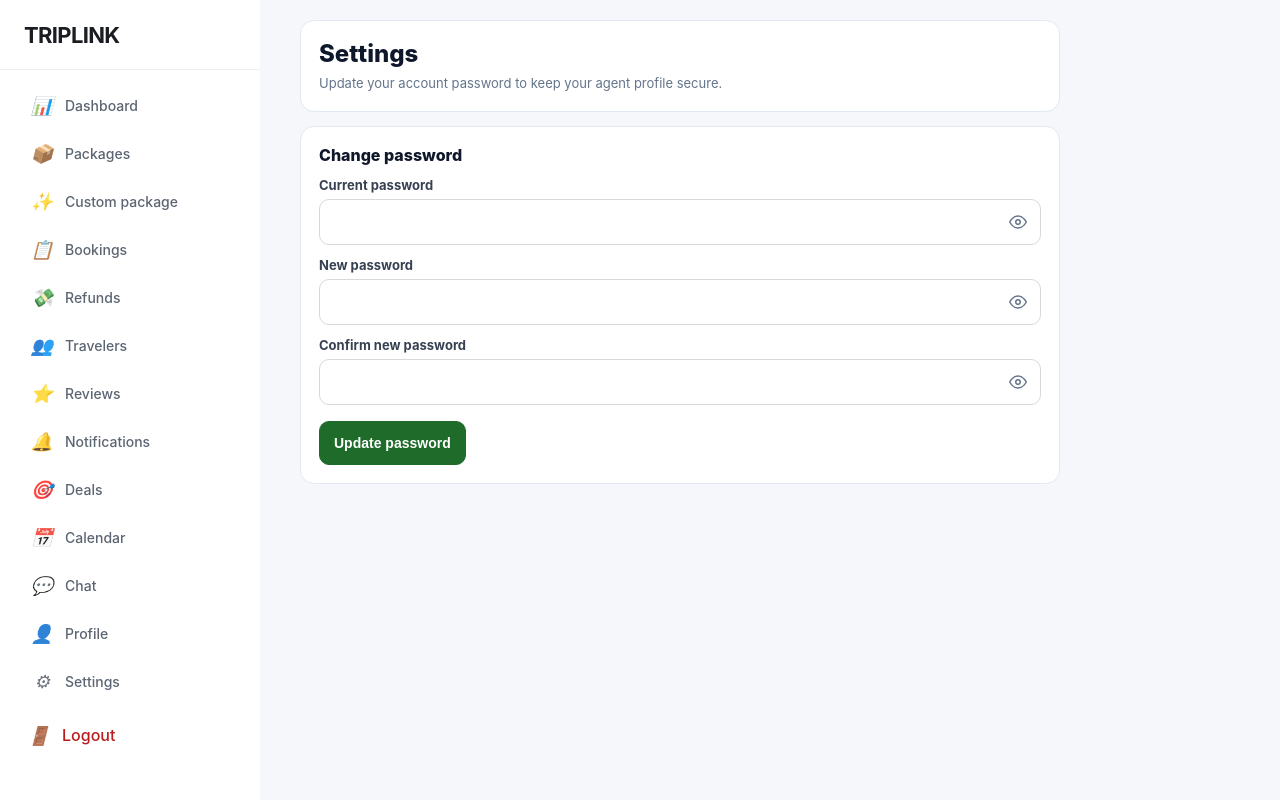
After one commit to Explorerohan/Rohan-Rai-TRIPLINK, a Django app: template BACKEND/templates/agent_settings.html in a window 1280 px wide. The commit adds this page. Run offline with Django 5.2, Linux system fonts and the light colour scheme; the template is opened without the code that fills it, so the values that code supplies are empty.

Commit message:
feat(settings): add agent settings view for password change functionality; update navigation to include settings link in agent dashboard

```diff
--- a/BACKEND/TRIPLINK/urls.py
+++ b/BACKEND/TRIPLINK/urls.py
@@ -28,7 +28,7 @@ from accounts.views import (
     agent_edit_package_view, agent_delete_package_view,
     agent_package_detail_view, agent_travelers_view, agent_bookings_view, agent_calendar_view,
     agent_custom_packages_view, agent_custom_package_detail_view,
-    agent_chat_view, agent_reviews_view, agent_deals_view,
+    agent_chat_view, agent_reviews_view, agent_deals_view, agent_settings_view,
 )
 
 urlpatterns = [
@@ -47,6 +47,7 @@ urlpatterns = [
     path('refunds/agent/', agent_refunds_view, name='agent_refunds'),
     path('notifications/agent/', agent_notifications_view, name='agent_notifications'),
     path('profile/agent/', agent_profile_view, name='agent_profile'),
+    path('settings/agent/', agent_settings_view, name='agent_settings'),
     # Package management URLs
     path('packages/agent/', agent_packages_view, name='agent_packages'),
     path('packages/agent/add/', agent_add_package_view, name='agent_add_package'),
--- a/BACKEND/accounts/views.py
+++ b/BACKEND/accounts/views.py
@@ -12,7 +12,7 @@ from urllib.error import URLError, HTTPError
 from urllib.parse import urlencode
 from urllib.request import urlopen
 from django.conf import settings
-from django.contrib.auth import authenticate, login, logout, get_user_model
+from django.contrib.auth import authenticate, login, logout, get_user_model, update_session_auth_hash
 from django.core.cache import cache
 from django.contrib import messages
 from django.db import transaction
@@ -1919,6 +1919,53 @@ def agent_profile_view(request):
     return render(request, 'agent_profile.html', context)
 
 
+def agent_settings_view(request):
+    """Agent settings page (currently password change)."""
+    if not request.user.is_authenticated or request.user.role != Roles.AGENT:
+        messages.error(request, 'Access denied. Agent access required.')
+        return redirect('login')
+
+    if request.method == "POST":
+        current_password = (request.POST.get("current_password") or "").strip()
+        new_password = request.POST.get("new_password") or ""
+        confirm_password = request.POST.get("confirm_password") or ""
+
+        if not current_password or not new_password or not confirm_password:
+            messages.error(request, "All password fields are required.")
+            return redirect("agent_settings")
+
+        if not request.user.check_password(current_password):
+            messages.error(request, "Current password is incorrect.")
+            return redirect("agent_settings")
+
+        if len(new_password) < 8:
+            messages.error(request, "New password must be at least 8 characters.")
+            return redirect("agent_settings")
+
+        if new_password != confirm_password:
+            messages.error(request, "New password and confirm password do not match.")
+            return redirect("agent_settings")
+
+        request.user.set_password(new_password)
+        request.user.save(update_fields=["password"])
+        update_session_auth_hash(request, request.user)
+        messages.success(request, "Password updated successfully.")
+        return redirect("agent_settings")
+
+    try:
+        agent_profile = AgentProfile.objects.get(user=request.user)
+        display_name = agent_profile.full_name
+    except AgentProfile.DoesNotExist:
+        display_name = request.user.email.split('@')[0]
+
+    context = {
+        'user': request.user,
+        'display_name': display_name,
+        'active_nav': 'settings',
+    }
+    return render(request, 'agent_settings.html', context)
+
+
 def agent_travelers_view(request):
     """View to list all travelers for the agent"""
     if not request.user.is_authenticated or request.user.role != Roles.AGENT:
--- /dev/null
+++ b/BACKEND/templates/agent_settings.html
@@ -0,0 +1,129 @@
+{% extends 'base_agent.html' %}
+
+{% block title %}Agent Settings - TRIPLINK{% endblock %}
+
+{% block agent_extra_css %}
+<style>
+.settings-wrap{max-width:760px;display:grid;gap:14px}
+.page-head{background:#fff;border:1px solid #e2e8f0;border-radius:14px;padding:18px}
+.page-head h1{margin:0 0 6px;font-size:24px;color:#0f172a;font-weight:800}
+.page-head p{margin:0;color:#64748b;font-size:13px;line-height:1.45}
+.messages{display:grid;gap:8px}
+.msg{list-style:none;padding:11px 14px;border-radius:10px;font-size:13px;font-weight:600}
+.msg.success{background:#dcfce7;color:#166534;border:1px solid #bbf7d0}
+.msg.error{background:#fee2e2;color:#991b1b;border:1px solid #fecaca}
+.msg.warning{background:#fef3c7;color:#92400e;border:1px solid #fde68a}
+.card{background:#fff;border:1px solid #e2e8f0;border-radius:14px;padding:18px}
+.card h2{margin:0 0 12px;font-size:16px;font-weight:800;color:#0f172a}
+.row{display:grid;gap:6px;margin-bottom:12px}
+.row label{font-size:13px;font-weight:700;color:#374151}
+.row input{width:100%;height:46px;border:1px solid #d5d9dd;border-radius:10px;padding:0 12px;font-size:14px;color:#111827;background:#fff}
+.row input:focus{outline:none;border-color:#1f6b2a;box-shadow:0 0 0 3px rgba(31,107,42,.10)}
+.password-wrap{position:relative}
+.password-wrap input{padding-right:44px}
+.toggle-visibility{position:absolute;right:8px;top:50%;transform:translateY(-50%);width:30px;height:30px;border:none;background:transparent;cursor:pointer;color:#64748b;display:flex;align-items:center;justify-content:center;padding:0}
+.toggle-visibility:hover{color:#1f6b2a}
+.eye-icon{width:18px;height:18px;display:block}
+.eye-off{display:none}
+.toggle-visibility.visible .eye-on{display:none}
+.toggle-visibility.visible .eye-off{display:block}
+.actions{display:flex;gap:10px;padding-top:4px}
+.btn{height:44px;padding:0 14px;border-radius:10px;border:1px solid transparent;font-size:14px;font-weight:700;cursor:pointer}
+.btn.primary{background:#1f6b2a;border-color:#1f6b2a;color:#fff}
+.btn.primary:hover{background:#185323}
+</style>
+{% endblock agent_extra_css %}
+
+{% block main_content %}
+<div class="settings-wrap">
+  <section class="page-head">
+    <h1>Settings</h1>
+    <p>Update your account password to keep your agent profile secure.</p>
+  </section>
+
+  {% if messages %}
+  <ul class="messages">
+    {% for message in messages %}
+      <li class="msg {{ message.tags }}">{{ message }}</li>
+    {% endfor %}
+  </ul>
+  {% endif %}
+
+  <section class="card">
+    <h2>Change password</h2>
+    <form method="post" action="{% url 'agent_settings' %}">
+      {% csrf_token %}
+      <div class="row">
+        <label for="current_password">Current password</label>
+        <div class="password-wrap">
+          <input type="password" id="current_password" name="current_password" required>
+          <button type="button" class="toggle-visibility" data-target="current_password" aria-label="Show password">
+            <svg class="eye-icon eye-on" viewBox="0 0 24 24" fill="none" stroke="currentColor" stroke-width="2" aria-hidden="true">
+              <path d="M1 12s4-8 11-8 11 8 11 8-4 8-11 8S1 12 1 12z"></path>
+              <circle cx="12" cy="12" r="3"></circle>
+            </svg>
+            <svg class="eye-icon eye-off" viewBox="0 0 24 24" fill="none" stroke="currentColor" stroke-width="2" aria-hidden="true">
+              <path d="M17.94 17.94C16.19 19.18 14.17 20 12 20 5 20 1 12 1 12c1.24-2.31 2.93-4.32 4.94-5.94"></path>
+              <path d="M9.9 4.24A10.94 10.94 0 0 1 12 4c7 0 11 8 11 8a21.66 21.66 0 0 1-2.17 3.19"></path>
+              <path d="M14.12 14.12a3 3 0 1 1-4.24-4.24"></path>
+              <path d="M1 1l22 22"></path>
+            </svg>
+          </button>
+        </div>
+      </div>
+      <div class="row">
+        <label for="new_password">New password</label>
+        <div class="password-wrap">
+          <input type="password" id="new_password" name="new_password" minlength="8" required>
+          <button type="button" class="toggle-visibility" data-target="new_password" aria-label="Show password">
+            <svg class="eye-icon eye-on" viewBox="0 0 24 24" fill="none" stroke="currentColor" stroke-width="2" aria-hidden="true">
+              <path d="M1 12s4-8 11-8 11 8 11 8-4 8-11 8S1 12 1 12z"></path>
+              <circle cx="12" cy="12" r="3"></circle>
+            </svg>
+            <svg class="eye-icon eye-off" viewBox="0 0 24 24" fill="none" stroke="currentColor" stroke-width="2" aria-hidden="true">
+              <path d="M17.94 17.94C16.19 19.18 14.17 20 12 20 5 20 1 12 1 12c1.24-2.31 2.93-4.32 4.94-5.94"></path>
+              <path d="M9.9 4.24A10.94 10.94 0 0 1 12 4c7 0 11 8 11 8a21.66 21.66 0 0 1-2.17 3.19"></path>
+              <path d="M14.12 14.12a3 3 0 1 1-4.24-4.24"></path>
+              <path d="M1 1l22 22"></path>
+            </svg>
+          </button>
+        </div>
+      </div>
+      <div class="row">
+        <label for="confirm_password">Confirm new password</label>
+        <div class="password-wrap">
+          <input type="password" id="confirm_password" name="confirm_password" minlength="8" required>
+          <button type="button" class="toggle-visibility" data-target="confirm_password" aria-label="Show password">
+            <svg class="eye-icon eye-on" viewBox="0 0 24 24" fill="none" stroke="currentColor" stroke-width="2" aria-hidden="true">
+              <path d="M1 12s4-8 11-8 11 8 11 8-4 8-11 8S1 12 1 12z"></path>
+              <circle cx="12" cy="12" r="3"></circle>
+            </svg>
+            <svg class="eye-icon eye-off" viewBox="0 0 24 24" fill="none" stroke="currentColor" stroke-width="2" aria-hidden="true">
+              <path d="M17.94 17.94C16.19 19.18 14.17 20 12 20 5 20 1 12 1 12c1.24-2.31 2.93-4.32 4.94-5.94"></path>
+              <path d="M9.9 4.24A10.94 10.94 0 0 1 12 4c7 0 11 8 11 8a21.66 21.66 0 0 1-2.17 3.19"></path>
+              <path d="M14.12 14.12a3 3 0 1 1-4.24-4.24"></path>
+              <path d="M1 1l22 22"></path>
+            </svg>
+          </button>
+        </div>
+      </div>
+      <div class="actions">
+        <button type="submit" class="btn primary">Update password</button>
+      </div>
+    </form>
+  </section>
+</div>
+<script>
+  document.querySelectorAll(".toggle-visibility").forEach(function(btn) {
+    btn.addEventListener("click", function() {
+      var targetId = btn.getAttribute("data-target");
+      var input = document.getElementById(targetId);
+      if (!input) return;
+      var isPassword = input.type === "password";
+      input.type = isPassword ? "text" : "password";
+      btn.classList.toggle("visible", isPassword);
+      btn.setAttribute("aria-label", isPassword ? "Hide password" : "Show password");
+    });
+  });
+</script>
+{% endblock main_content %}
--- a/BACKEND/templates/base_agent.html
+++ b/BACKEND/templates/base_agent.html
@@ -383,10 +383,6 @@
                 <i>&#128101;</i>
                 <span>Travelers</span>
             </a>
-            <a href="#" class="nav-item">
-                <i>&#128200;</i>
-                <span>Analytics</span>
-            </a>
             <a href="{% url 'agent_reviews' %}" class="nav-item{% if active_nav == 'reviews' %} active{% endif %}">
                 <i>&#11088;</i>
                 <span>Reviews</span>
@@ -412,6 +408,10 @@
             <a href="{% url 'agent_profile' %}" class="nav-item{% if active_nav == 'profile' %} active{% endif %}">
                 <i>&#128100;</i>
                 <span>Profile</span>
+            </a>
+            <a href="{% url 'agent_settings' %}" class="nav-item{% if active_nav == 'settings' %} active{% endif %}">
+                <i>&#9881;</i>
+                <span>Settings</span>
             </a>
             <form method="post" action="{% url 'logout' %}" style="display: contents;">
                 {% csrf_token %}
```
